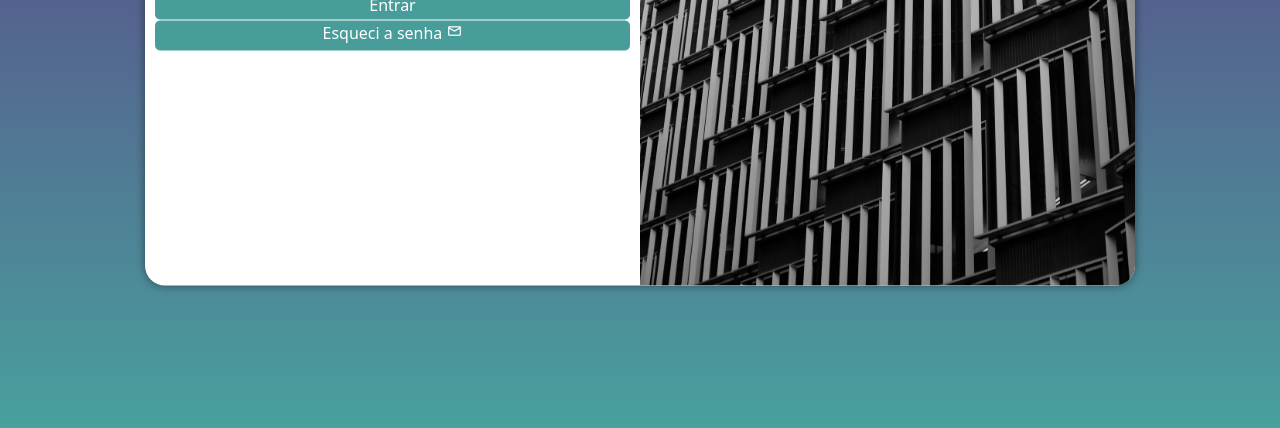
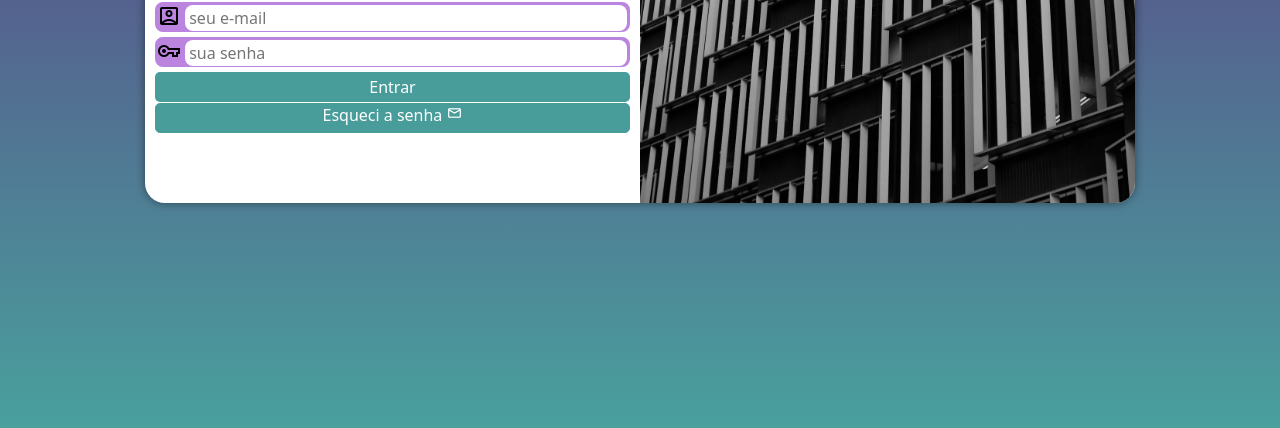
Before and after one commit to RamonRochaFR/projeto-login, a plain HTML site: page index.html in a window 1280 px wide. Shown: the part 372-800 px from the top of the page. Drawn offline with nearby package versions, Linux system fonts and the light colour scheme.

Commit message:
finalizando projeto

```diff
--- a/estilos/media-query.css
+++ b/estilos/media-query.css
@@ -5,6 +5,7 @@
     }
     section#login {
         width: 80vw;
+        height: 250px;
     }
     section#login > div#imagem {
         float: right;
@@ -22,6 +23,7 @@
     }
     section#login {
         width: 990px;
+        height: 350px;
     }
     section#login > div#imagem {
         float: right;
--- a/estilos/style.css
+++ b/estilos/style.css
@@ -23,11 +23,11 @@ section#login {
     position: absolute;
     top: 50%;
     left: 50%;
-    transform: translate(-50%, -50%);
     overflow: hidden;
     box-shadow: 0px 0px 10px rgba(0, 0, 0, 0.450);
     transition: width 0.3s, heigth 0.3s;
     transition-timing-function: ease;
+    transform: translate(-50%, -50%);
 }
 section#login > div#imagem {
     background: url(../imagens/pexels-thebaaru-17988405.jpg) no-repeat;
@@ -52,11 +52,29 @@ form > div.campo {
     display: block;
     width: 100%;
     height: 30px;
-    border-radius: 5px;
+    border-radius: 8px;
     margin: 5px 0px ;
+    border: 2px solid #ba84df;
 }
 div.campo > label {
     display: none;
+}
+div.campo > i {
+    color: white;
+    font-size: 2em;
+    width: 40px;
+    padding: 5px;
+}
+div.campo > input {
+    background-color: white;
+    font-size: 1em;
+    width: calc(100% - 28.8px);
+    height: 100%;
+    border: 0px;
+    border-radius: 8px;
+    padding: 4px;
+    transform: translateY(-4px);
+
 }
 form > input[type=submit] {
     display: block;
```
